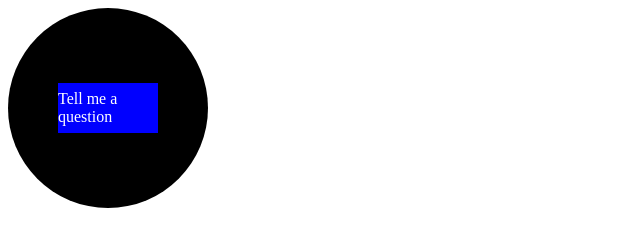
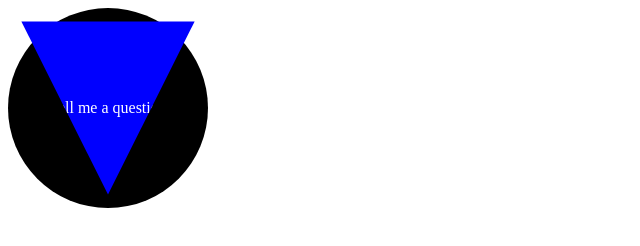
Before and after one commit to BlangIsDev/eight-ball, a plain HTML site: page index.html in a window 1280 px wide. Shown: the whole page, without its empty margins (0-640 px from the left). Drawn offline with Linux system fonts and the light colour scheme.

Commit message:
Modify styles for ball and triangle shapes
Updated the triangle class to have a larger size and a clip-path for triangular shape.

```diff
--- a/styles.css
+++ b/styles.css
@@ -8,9 +8,10 @@
     align-items: center;
 }
 .triangle{
-    width: 100px;
-    height: 50px;
+    width: 200px;
+    height: 200px;
     background-color: blue;
+    clip-path: polygon(6.7% 6.7%, 93.3% 6.7%, 50% 93.3%);
     display: flex;
     justify-content: center;
     align-items: center;
```
